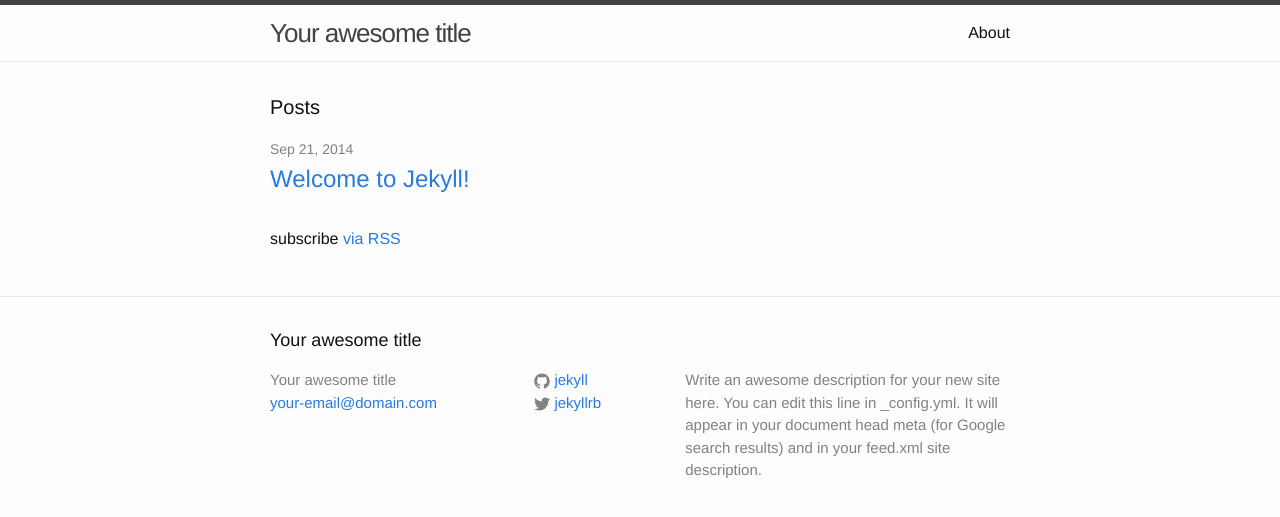
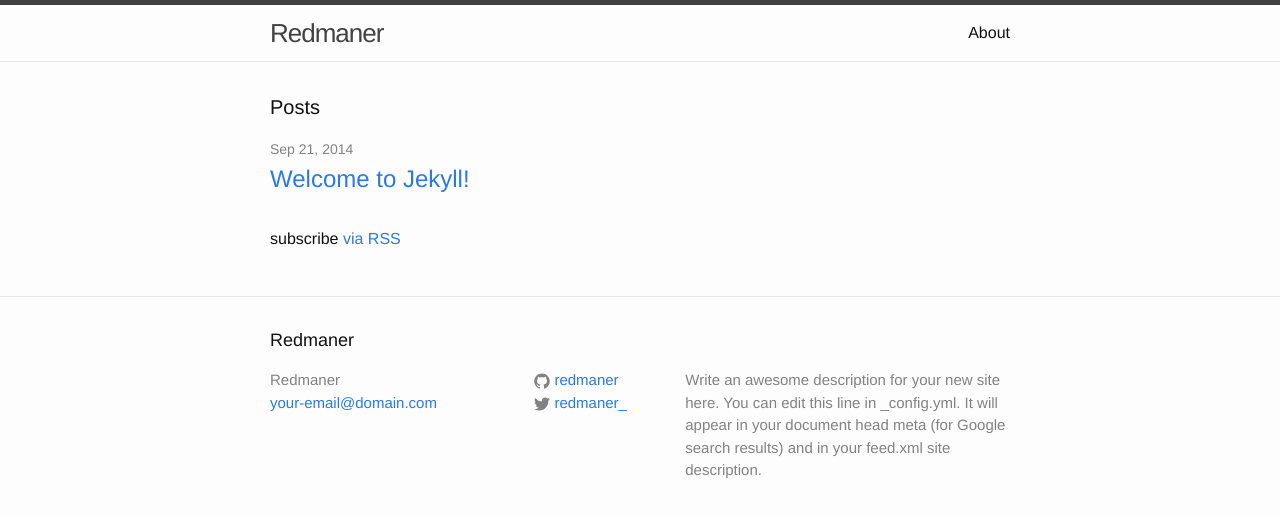
Before and after one commit to FKapadia/redmaner.github.io, a Jekyll site: the page built from index.html, in a window 1280 px wide. Shown: the top 517 px of the page. Built offline with Jekyll 4.4.1, drawn with Linux system fonts in a browser that asks for light colours.

Commit message:
Change some basic configurations

```diff
--- a/_config.yml
+++ b/_config.yml
@@ -1,5 +1,5 @@
 # Site settings
-title: Your awesome title
+title: Redmaner
 email: your-email@domain.com
 description: > # this means to ignore newlines until "baseurl:"
   Write an awesome description for your new site here. You can edit this
@@ -7,8 +7,8 @@ description: > # this means to ignore newlines until "baseurl:"
   Google search results) and in your feed.xml site description.
 baseurl: "" # the subpath of your site, e.g. /blog/
 url: "http://yourdomain.com" # the base hostname & protocol for your site
-twitter_username: jekyllrb
-github_username:  jekyll
+twitter_username: redmaner_
+github_username:  redmaner
 
 # Build settings
 markdown: kramdown
```
